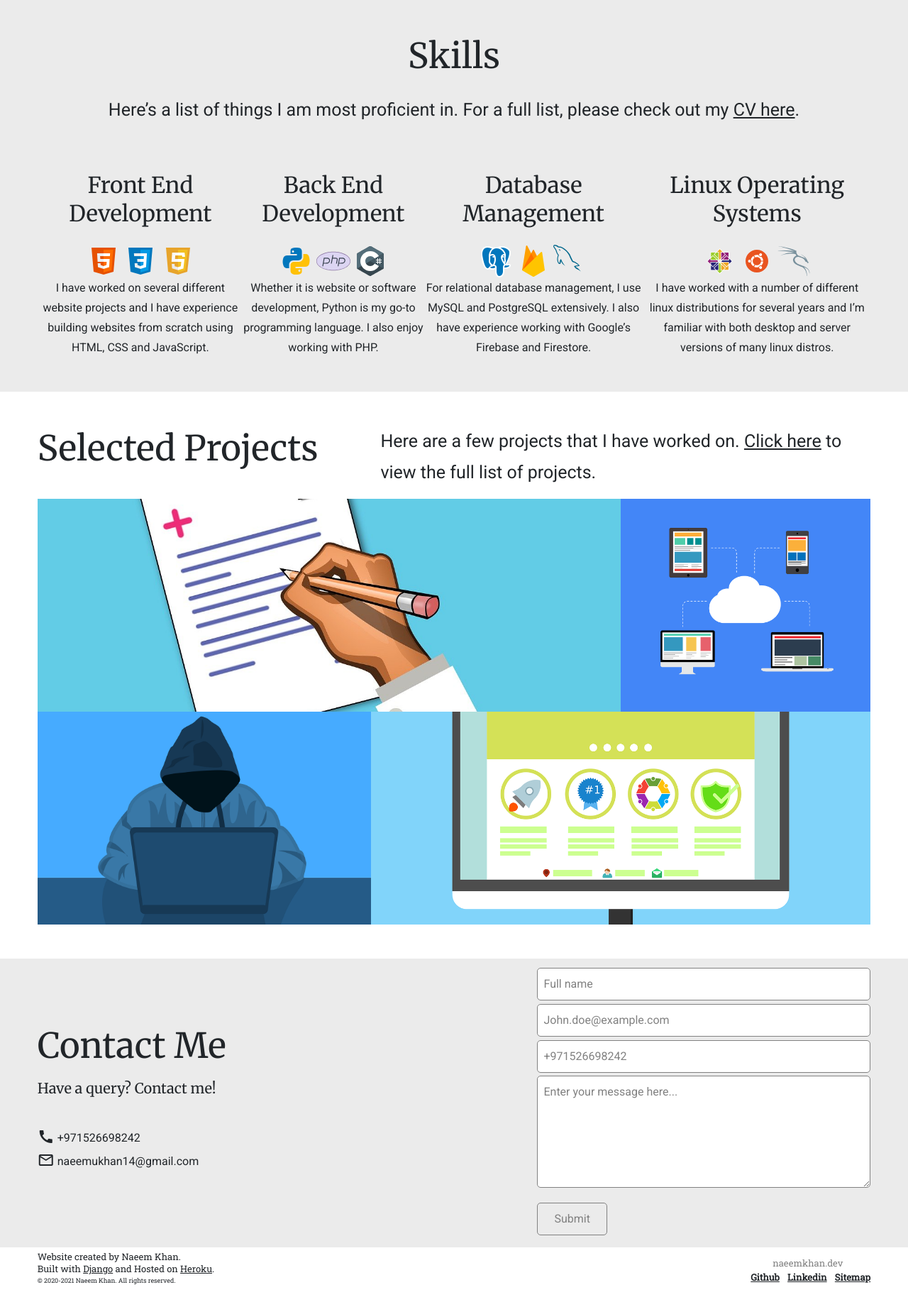
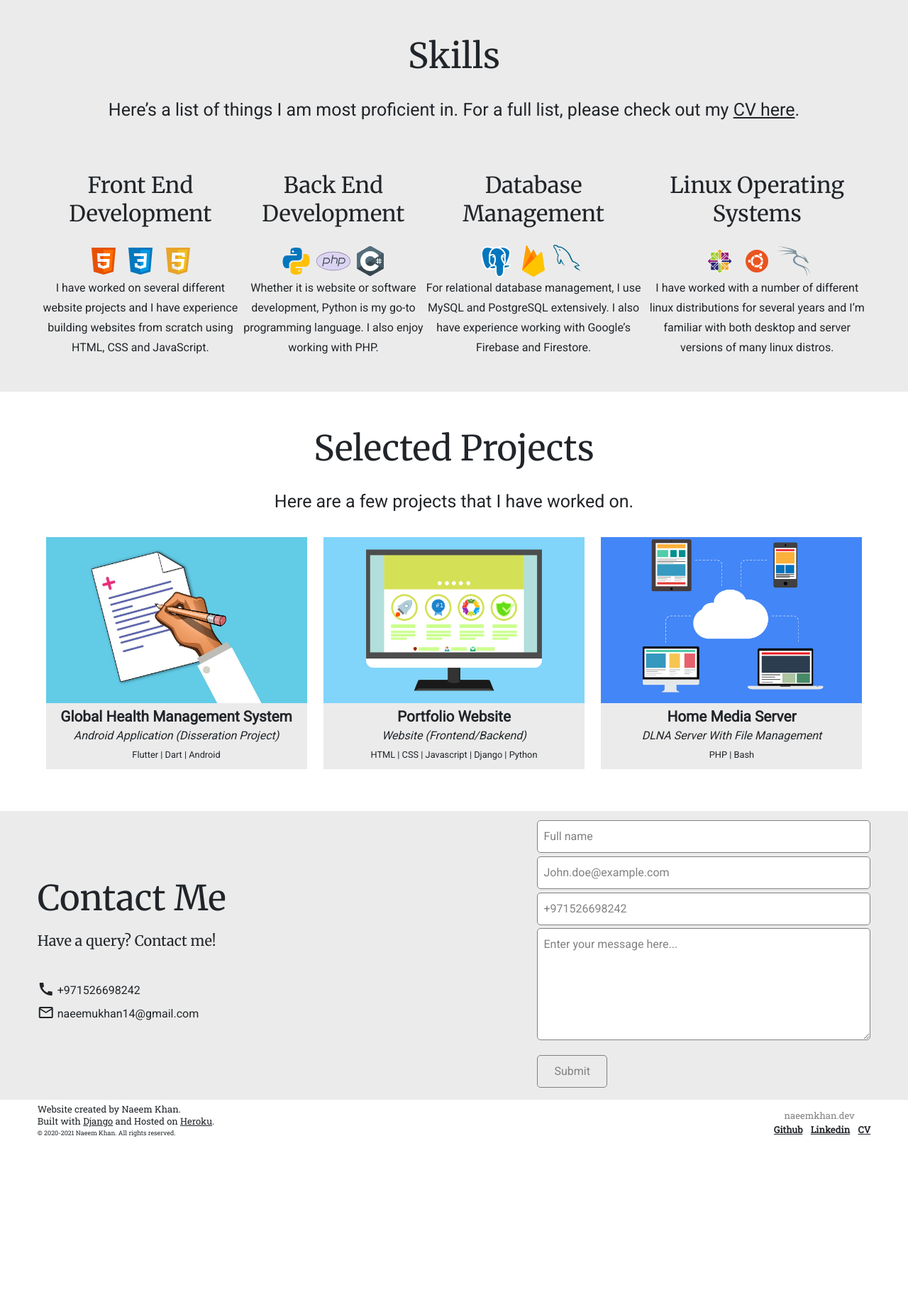
Before and after one commit to NaeemKhan14/PersonalWebsite, a Django app: page / in a window 1280 px wide. Shown: the part 548-2383 px from the top of the page at 71% size. After the commit the page ends 2150 px from the top, so only its background shows below. Run offline with Django 3.2, Linux system fonts and the light colour scheme.

Commit message:
Completed base template and static files linking for main page.

```diff
--- a/static/css/default.css
+++ b/static/css/default.css
@@ -317,25 +317,13 @@ Projects
     padding: 3% 0 3% 0;
 }
 .projects-top {
-    display: grid;
-    grid-template-columns: 0.7fr 1fr;
-}
-.projects-row1 {
-    display: grid;
-    grid-template-columns: 0.7fr 0.3fr;
+    display: flex;
     justify-content: center;
-    align-items: center;
-}
-.projects-row2 {
-    display: grid;
-    grid-template-columns: 0.4fr 0.6fr;
-    justify-content: center;
-    align-items: center;
+    text-align: center;
 }
 .projects-description {
     font-size: 1.563rem;
 }
-
 .projects-description>p>a {
     text-decoration: underline;
     color: unset;
@@ -344,26 +332,85 @@ Projects
     background-color: unset;
     color: var(--accentColor);
 }
-
-.project-1, .project-2, .project-3, .project-4 {
-    height: 300px;
-    background-size: cover;
-    background-repeat: no-repeat;
-    background-position: 50% 50%;
+.project-cards {
+    display: flex;
+    flex-direction: row;
+    justify-content: space-around;
 }
-
-.project-1 {
-    background-image: url("../img/medical.jpg");
+.card-wrapper {
+    background-color: var(--secondaryColor);
+    width: 100%;
+    text-align: center;
+    margin: 1%;
+    line-height: 1rem;
 }
-
-.project-2 {
-    background-image: url("../img/mediaserver.png");
+.card-body>button>img {
+    max-height: 234px;
+    width: 100%;
+    object-fit: cover;
 }
-.project-3 {
-    background-image: url("../img/computer-work.png");
+.card-title {
+    font-size: 1.3rem;
+    font-weight: bold;
+    margin-top: 0.7rem;
 }
-.project-4 {
-    background-image: url("../img/portfolio.png");
+.card-subtitle {
+    font-style: italic;
+    margin-top: 0.7rem;
+}
+.card-tags {
+    margin-top: 0.7rem;
+    font-size: 0.8rem;
+    margin-bottom: 0.7rem;
+}
+.project-popup-btn {
+    cursor: pointer;
+    width: 100%;
+}
+.overlay-card {
+    height: 0;
+    width: 100%;
+    position: fixed;
+    z-index: 1;
+    left: 0;
+    top: 0;
+    background-color: var(--primaryColor);
+    overflow-x: hidden;
+    transition: 0.5s;
+}
+.overlay-card a {
+    padding: 8px;
+    display: block;
+    transition: 0.3s;
+}
+.overlay-card a:hover {
+    background-color: unset;
+    color: var(--activeColor);
+}
+.overlay-card-wrapper {
+    display: flex;
+    position: relative;
+    top: 15%;
+    width: 100%;
+    text-align: center;
+    margin-top: 30px;
+    justify-content: center;
+}
+.overlay-card .closebtn {
+    position: absolute;
+    top: 20px;
+    right: 45px;
+    font-size: 60px;
+}
+.overlay-card-content {
+    width: 50%;
+}
+.overlay-card-content>img {
+    width: 50%;
+}
+.overlay-card-content>p>a {
+    display: unset;
+    padding: 0;
 }
 /***********
 Contact Form
@@ -500,23 +547,11 @@ Media Queries
 *************/
 
 /* For laptop screens */
-
 @media screen and (max-width: 1200px) {
     .main-container { width: 100%; }
 }
 
-/* Aligning image in the content card to avoid getting out of the div */
-@media (max-width: 800px) {
-    .content-card
-    {
-        height: 70%;
-        display: flex;
-        justify-content: center;
-        align-items: center;
-    }
-}
 /* For phone screens */
-
 @media only screen and (min-width: 320px) and (max-width: 800px) {
     /* Navbar */
     .nav-left {
@@ -561,11 +596,25 @@ Media Queries
     /*******
     Projects
     ********/
-    .projects-top, .projects-row1, .projects-row2 {
-        grid-template-columns: 1fr;
+    .project-cards {
+        flex-direction: column;
+        justify-content: center;
+        align-items: center;
     }
-    .projects-top {
-        text-align: center;
+    .overlay-card .closebtn {
+        font-size: 40px;
+        top: 15px;
+        right: 35px;
+    }
+    .overlay-card-content {
+        width: 90%;
+    }
+    .overlay-card-content>img {
+        width: 80%;
+        overflow: none;
+    }
+    .card-body>button>img {
+        max-height: 400px;
     }
     /* Forms */
     input, textarea, input[type=submit] { width: 100%; }
--- /dev/null
+++ b/static/js/toggle-project-details.js
@@ -0,0 +1,7 @@
+function openNav(div_id) {
+    document.getElementById(div_id).style.height = "100%";
+}
+
+function closeNav(clicked_id) {
+    document.getElementById(clicked_id).style.height = "0%";
+}
--- a/templates/base_template.html
+++ b/templates/base_template.html
@@ -9,9 +9,9 @@
     <link rel="preconnect" href="https://fonts.gstatic.com">
     <link href="https://fonts.googleapis.com/css2?family=Roboto+Slab&family=Roboto&family=Merriweather&display=swap"
           rel="stylesheet">
+    <link rel="stylesheet" href="{% static 'css/default.css' %}">
     <link href="https://fonts.googleapis.com/icon?family=Material+Icons" rel="stylesheet">
-    <link rel="stylesheet" href="{% static 'css/default.css' %}">
-    <title>{% block title %}{% endblock title %}</title>
+    <title>Naeem Khan</title>
 </head>
 
 <body>
@@ -20,8 +20,8 @@
         <div class="navi-bar">
             <div class="nav-left">
                 <a class="btnNav active" href="#">Home</a>
-                    <a class="btnNav" href="#">CV</a>
-                    <a class="btnNav" href="#">Projects</a>
+                <a class="btnNav" href="{% static 'files/CV_Naeem_Khan.pdf' %}">CV</a>
+                <a class="btnNav" href="#projects-sec">Projects</a>
             </div>
             <div class="hamburger">
                 <span class="bar"></span>
@@ -58,14 +58,15 @@
                 <div class="footer-right-col2">
                     <a target="_blank" href="https://github.com/NaeemKhan14/">Github</a>
                     <a target="_blank" href="https://www.linkedin.com/in/naeem-khan-">Linkedin</a>
-                        <a href="">Sitemap</a>
+                    <a href="{% static 'files/CV_Naeem_Khan.pdf' %}">CV</a>
                 </div>
             </div>
         </div>
     </div>
-        <button onclick="topFunction()" id="goto-top-btn" title="Go to top"><img src="{% static 'img/icons/round_expand_less_black_24dp.png' %}" alt="goto-top-btn"></button>
+    <button onclick="topFunction()" id="goto-top-btn" title="Go to top"><img
+            src="{% static 'img/icons/round_expand_less_black_24dp.png' %}" alt="goto-top-btn"></button>
 </section>
-
+<script src="{% static 'js/toggle-project-details.js' %}"></script>
 <script src="{% static 'js/dark-theme-toggle.js' %}"></script>
 <script src="{% static 'js/hamburger.js' %}"></script>
 <script src="{% static 'js/goto-top-btn.js' %}"></script>
--- a/templates/homepage/index.html
+++ b/templates/homepage/index.html
@@ -16,10 +16,10 @@
                     <h1>I am a <span class="highlight-text">full-stack developer</span> and <span
                             class="highlight-text">network & security</span> enthusiast.</h1>
                     </p>
-                    <span><a target="_blank" href="https://github.com/NaeemKhan14/"><img id="toggle-color"
-                                src="{% static 'img/icons/github.svg' %}" alt="Github"></a></span>
-                    <span><a target="_blank" href="https://www.linkedin.com/in/naeem-khan-/"><img id="toggle-color"
-                                src="{% static 'img/icons/linkedin.svg' %}" alt="Linkedin"></a></span>
+                    <span><a target="_blank" href="https://github.com/NaeemKhan14/">
+                        <img id="toggle-color" src="{% static 'img/icons/github.svg' %}" alt="Github"></a></span>
+                    <span><a target="_blank" href="https://www.linkedin.com/in/naeem-khan-">
+                        <img id="toggle-color" src="{% static 'img/icons/linkedin.svg' %}" alt="Linkedin"></a></span>
                 </div>
             </div>
         </div>
@@ -30,7 +30,7 @@
                 <div class="skills-intro">
                     <h1>Skills</h1>
                     <p>Here’s a list of things I am most proficient in. For a full list, please check out my <a
-                            href="#">CV here</a>.</p>
+                            href="{% static 'files/CV_Naeem_Khan.pdf' %}">CV here</a>.</p>
                 </div>
                 <div class="skill-cards-wrapper">
                     <div class="skill-card-body">
@@ -94,60 +94,123 @@
         </div>
     </section>
     <section class="s4">
-        <div class="main-container">
+        <div class="main-container" id='projects-sec'>
             <div class="projects-wrapper">
                 <div class="projects-top">
                     <div class="projects-title">
                         <h1>Selected Projects</h1>
-                    </div>
                         <div class="projects-description">
-                        <p>Here are a few projects that I have worked on. <a href="#">Click here</a> to view the full
-                            list of projects.</p>
+                            <p>Here are a few projects that I have worked on.</p>
                         </div>
                     </div>
-                <div class="project-tiles">
-                    <div class="projects-row1">
-                        <div class="project-1">
 
                 </div>
-                        <div class="project-2">
-
+                <div class="project-cards">
+                    <div class="card-wrapper">
+                        <div class="card-body">
+                            <button class="project-popup-btn" onclick="openNav('ghms')"><img
+                                    src="{% static 'img/medical.jpg' %}"></button>
+                            <div class="card-title">Global Health Management System</div>
+                            <div class="card-subtitle">Android Application (Disseration Project)</div>
+                            <div class="card-tags">Flutter | Dart | Android</div>
                         </div>
                     </div>
-                    <div class="projects-row2">
-                        <div class="project-3">
+                    <div class="card-wrapper">
+                        <div class="card-body">
+                            <button class="project-popup-btn" onclick="openNav('portfolio')"><img
+                                    src="{% static 'img/portfolio.png' %}"></button>
+                            <div class="card-title">Portfolio Website</div>
+                            <div class="card-subtitle">Website (Frontend/Backend)</div>
+                            <div class="card-tags">HTML | CSS | Javascript | Django | Python</div>
                         </div>
-                        <div class="project-4">
+                    </div>
+                    <div class="card-wrapper">
+                        <div class="card-body">
+                            <button class="project-popup-btn" onclick="openNav('media-server')"><img
+                                    src="{% static 'img/mediaserver.png' %}"></button>
+                            <div class="card-title">Home Media Server</div>
+                            <div class="card-subtitle">DLNA Server With File Management</div>
+                            <div class="card-tags">PHP | Bash</div>
                         </div>
                     </div>
                 </div>
             </div>
         </div>
+        <div id="ghms" class="overlay-card">
+            <a href="javascript:void(0)" class="closebtn" onclick="closeNav('ghms')">&times;</a>
+            <div class="overlay-card-wrapper">
+                <div class="overlay-card-content">
+                    <img src="{% static 'img/medical.jpg' %}" alt="ghms">
+                    <h3>Global Health Management System</h3>
+                    <p><strong style="font-weight: 600;">Description:</strong> This was my 4th year disseration project.
+                        The goal of this project is to centeralize the users' medical records into one database where
+                        they can be accessed by authorized medical professionals in case of emergency. <a
+                                href="{% static 'files/Final Year Dissertation (Naeem Khan).pdf' %}">Click
+                            here</a> to download the complete project specifications.</p>
+                </div>
+            </div>
+        </div>
+        <div id="portfolio" class="overlay-card">
+            <a href="javascript:void(0)" class="closebtn" onclick="closeNav('portfolio')">&times;</a>
+            <div class="overlay-card-wrapper">
+                <div class="overlay-card-content">
+                    <img src="{% static 'img/portfolio.png' %}" alt="portfolio website">
+                    <h3>Portfolio Website</h3>
+                    <p><strong style="font-weight: 600;">Description:</strong> This website was created from scratch
+                        using HTML/CSS and Javascript. The website's backend is developed using Django and it is hosted
+                        on Heroku. The complete timeline of my progress can be found on my github page <a
+                                href="https://github.com/NaeemKhan14/PorfolioWebsiteTemplate" target="_blank">here
+                            (front-end)</a> and <a href="https://github.com/NaeemKhan14/PersonalWebsite"
+                                                   target="_blank">here (back-end)</a></p>
+                </div>
+            </div>
+        </div>
+        <div id="media-server" class="overlay-card">
+            <a href="javascript:void(0)" class="closebtn" onclick="closeNav('media-server')">&times;</a>
+            <div class="overlay-card-wrapper">
+                <div class="overlay-card-content">
+                    <img src="{% static 'img/mediaserver.png' %}" alt="mediaserver">
+                    <h3>Media Server</h3>
+                    <p><strong style="font-weight: 600;">Description:</strong> This home media server is designed to be
+                        run on a Raspberry Pi (3b or newer versions) to stream media content such as videos, pictures
+                        and music over any DLNA compatible device over the network. It uses a torrent client to download
+                        content directly to an external HDD attached to the RPi, from where any user on the network can
+                        stream that content on a DLNA compatible device such as any smart TV. A detailed guide and other
+                        information can be found on the github page <a
+                                href="https://github.com/NaeemKhan14/DLNA-Home-Media-Server" target="_blank">here</a>.
+                    </p>
+                </div>
+            </div>
+        </div>
+
     </section>
     <section class='s5'>
         <div class="main-container">
             <div class="contact-wrapper">
                 <div class="contact-info">
                     <h1 style="margin:0;">Contact Me</h1>
-                    <p><h5 style="margin-top: 0;">Have a query? Contact me!</h5></p>
+                    <p>
+                    <h5 style="margin-top: 0;">Have a query? Contact me!</h5>
+                    </p>
                     <div class="info">
                         <ul>
                             <li><span class="material-icons material-icons-round info-icon">call</span> +971526698242
                             </li>
                             <li><span class="material-icons material-icons-round info-icon">mail_outline</span>
-                                naeemukhan14@gmail.com</li>
+                                naeemukhan14@gmail.com
+                            </li>
                         </ul>
                     </div>
                 </div>
                 <div class="contact-form">
                     <form action="#">
-                        <input type="text" name="full_name" placeholder="Full name" />
-                        <input type="email" name="email_field" placeholder="John.doe@example.com" />
-                        <input type="tel" name="phone_num" placeholder="+971526698242" />
+                        <input type="text" name="full_name" placeholder="Full name"/>
+                        <input type="email" name="email_field" placeholder="John.doe@example.com"/>
+                        <input type="tel" name="phone_num" placeholder="+971526698242"/>
                         <textarea name="user_msg" placeholder="Enter your message here..." cols="15"
                                   rows="5"></textarea>
                         <br>
-                        <input type="submit" value="Submit" />
+                        <input type="submit" value="Submit"/>
                     </form>
                 </div>
             </div>
```
Also changed, not shown: 2 other files. Lines whose indentation alone changed are shown as unchanged.
